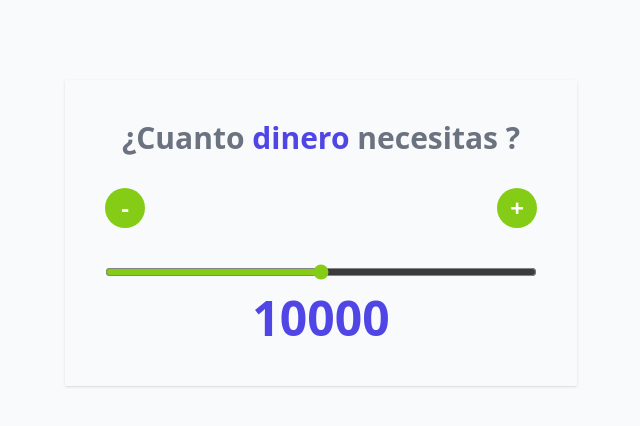
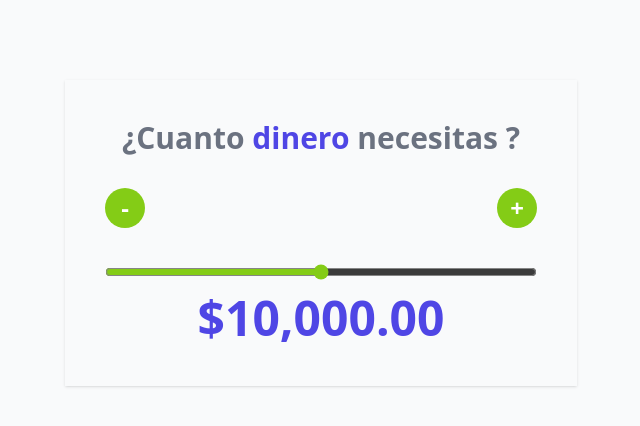
Before and after one commit to cuourses/cotizadorPrestamo-React, a React (Vite) app: page / in a window 1280 px wide. Shown: the top 426 px of the page, without its empty margins (319-959 px from the left). Built offline with nearby package versions, Linux system fonts and the light colour scheme.

Commit message:
[ADD] formatear cantidad

```diff
--- a/src/App.jsx
+++ b/src/App.jsx
@@ -1,6 +1,7 @@
 import { useState } from "react"
 import Header from "./components/Header"
 import Button from "./components/Button";
+import formatearCantidad from "./helpers";
 
 function App() {
   const [cantidad, setCantidad] = useState(10000);
@@ -59,7 +60,7 @@ function App() {
         step={STEP}
       />
 
-      <p className="text-center my-1 text-5xl font-extrabold text-indigo-600"> {cantidad}</p>
+      <p className="text-center my-1 text-5xl font-extrabold text-indigo-600"> {formatearCantidad(cantidad)}</p>
     </div>
   )
 }
--- /dev/null
+++ b/src/helpers/index.js
@@ -0,0 +1,10 @@
+const formatearCantidad = (cantidad) => {
+  const formater = new Intl.NumberFormat('en-US', {
+    style: 'currency',
+    currency: 'USD'
+  });
+
+  return formater.format(cantidad);
+};
+
+export default formatearCantidad;
```
